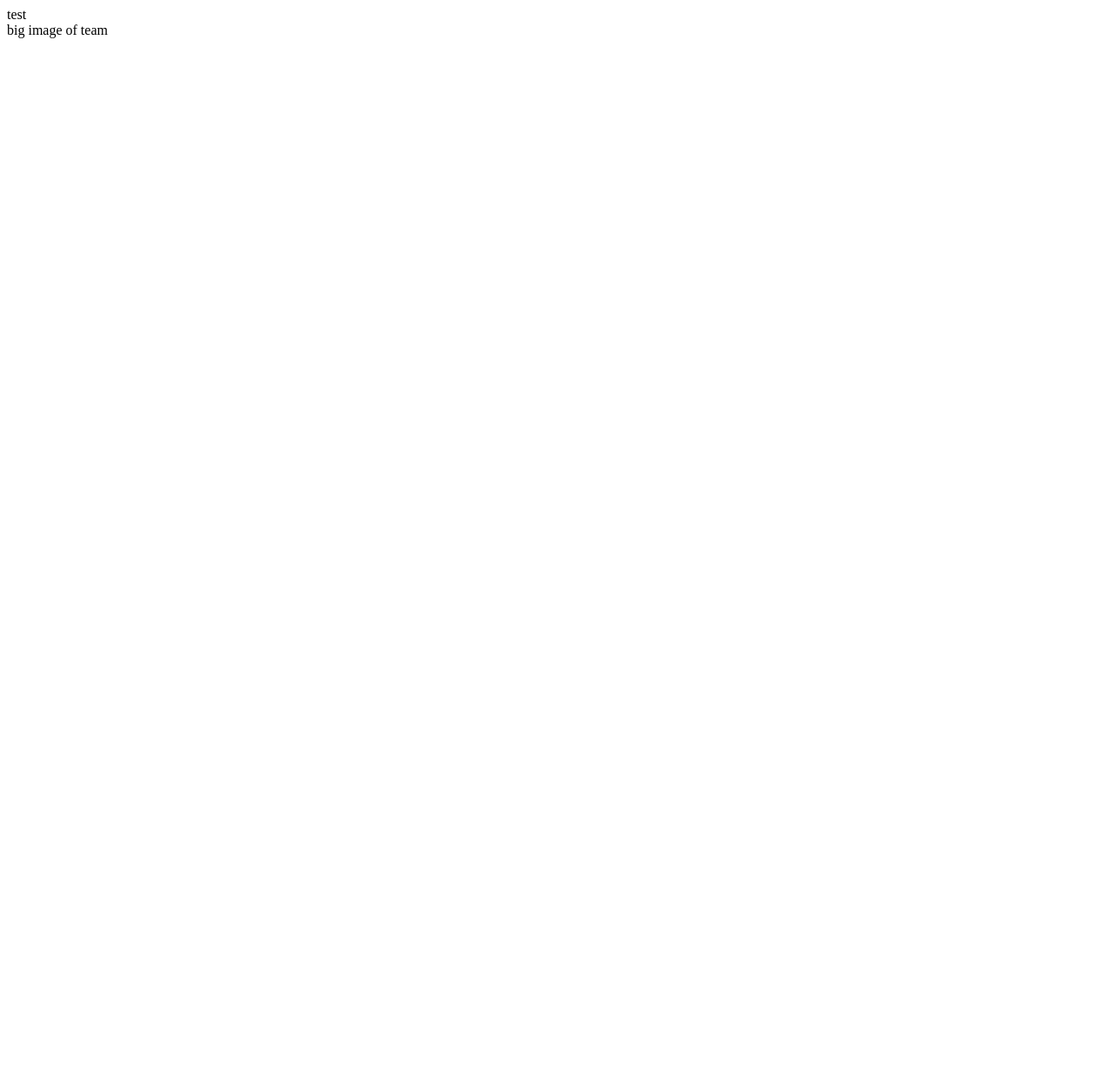
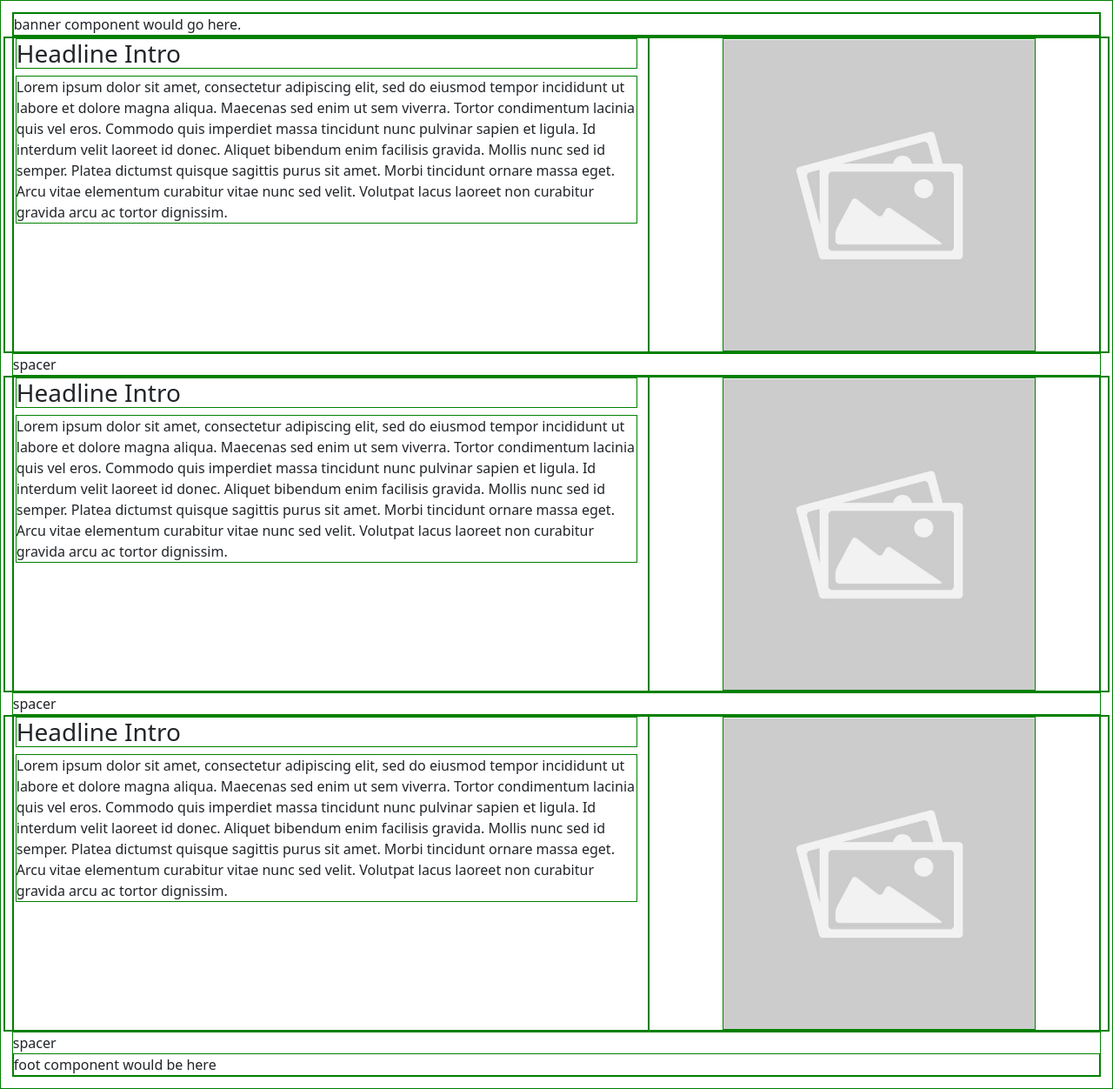
Before and after one commit to bathant702/progressive_choices_inc, a website: page Pages/Support/advocacy.html in a window 1280 px wide. Shown: the whole page at 87% size. Before the commit the page ends 800 px from the top, so only its background shows below. Drawn offline with nearby package versions, Linux system fonts and the light colour scheme.

Commit message:
created advocacy page

```diff
--- a/Pages/Support/advocacy.html
+++ b/Pages/Support/advocacy.html
@@ -3,21 +3,110 @@
   <head>
     <meta charset="UTF-8" />
     <meta name="viewport" content="width=device-width, initial-scale=1.0" />
-    <title>Progressive Choices Team</title>
+    <link
+      href="https://cdn.jsdelivr.net/npm/bootstrap@5.3.2/dist/css/bootstrap.min.css"
+      rel="stylesheet"
+      integrity="sha384-T3c6CoIi6uLrA9TneNEoa7RxnatzjcDSCmG1MXxSR1GAsXEV/Dwwykc2MPK8M2HN"
+      crossorigin="anonymous"
+    />
+    <link rel="stylesheet" href="../../CSS/styles.css" />
+    <title>Advocacy</title>
   </head>
   <body>
-    <!-- who/what/why for our team -->
+    <!-- menu bar -->
+    <div>banner component would go here.</div>
+
+    <!-- Advocacy -->
     <div>
       <div class="row">
-        <div class="col-7">test</div>
-        <div class="col-5">big image of team</div>
+        <div class="col-7">
+          <h3>Headline Intro</h3>
+          <p>
+            Lorem ipsum dolor sit amet, consectetur adipiscing elit, sed do
+            eiusmod tempor incididunt ut labore et dolore magna aliqua. Maecenas
+            sed enim ut sem viverra. Tortor condimentum lacinia quis vel eros.
+            Commodo quis imperdiet massa tincidunt nunc pulvinar sapien et
+            ligula. Id interdum velit laoreet id donec. Aliquet bibendum enim
+            facilisis gravida. Mollis nunc sed id semper. Platea dictumst
+            quisque sagittis purus sit amet. Morbi tincidunt ornare massa eget.
+            Arcu vitae elementum curabitur vitae nunc sed velit. Volutpat lacus
+            laoreet non curabitur gravida arcu ac tortor dignissim.
+          </p>
+        </div>
+        <div class="col-5 d-flex justify-content-center">
+          <img
+            src="../../Img/imageplaceholder.jpeg"
+            alt="CEO"
+            class="object-fit-contain board-of-directors-img-format"
+          />
+        </div>
       </div>
     </div>
-    <!-- Board of Directors -->
-    <div></div>
-    <!-- Directors -->
-    <div></div>
-    <!-- Managers -->
-    <div></div>
+    spacer
+
+    <!-- Process to Work with PCI -->
+    <div>
+      <div class="row">
+        <div class="col-7">
+          <h3>Headline Intro</h3>
+          <p>
+            Lorem ipsum dolor sit amet, consectetur adipiscing elit, sed do
+            eiusmod tempor incididunt ut labore et dolore magna aliqua. Maecenas
+            sed enim ut sem viverra. Tortor condimentum lacinia quis vel eros.
+            Commodo quis imperdiet massa tincidunt nunc pulvinar sapien et
+            ligula. Id interdum velit laoreet id donec. Aliquet bibendum enim
+            facilisis gravida. Mollis nunc sed id semper. Platea dictumst
+            quisque sagittis purus sit amet. Morbi tincidunt ornare massa eget.
+            Arcu vitae elementum curabitur vitae nunc sed velit. Volutpat lacus
+            laoreet non curabitur gravida arcu ac tortor dignissim.
+          </p>
+        </div>
+        <div class="col-5 d-flex justify-content-center">
+          <img
+            src="../../Img/imageplaceholder.jpeg"
+            alt="CEO"
+            class="object-fit-contain board-of-directors-img-format"
+          />
+        </div>
+      </div>
+    </div>
+    spacer
+
+    <!-- Free Resources -->
+    <div>
+      <div class="row">
+        <div class="col-7">
+          <h3>Headline Intro</h3>
+          <p>
+            Lorem ipsum dolor sit amet, consectetur adipiscing elit, sed do
+            eiusmod tempor incididunt ut labore et dolore magna aliqua. Maecenas
+            sed enim ut sem viverra. Tortor condimentum lacinia quis vel eros.
+            Commodo quis imperdiet massa tincidunt nunc pulvinar sapien et
+            ligula. Id interdum velit laoreet id donec. Aliquet bibendum enim
+            facilisis gravida. Mollis nunc sed id semper. Platea dictumst
+            quisque sagittis purus sit amet. Morbi tincidunt ornare massa eget.
+            Arcu vitae elementum curabitur vitae nunc sed velit. Volutpat lacus
+            laoreet non curabitur gravida arcu ac tortor dignissim.
+          </p>
+        </div>
+        <div class="col-5 d-flex justify-content-center">
+          <img
+            src="../../Img/imageplaceholder.jpeg"
+            alt="CEO"
+            class="object-fit-contain board-of-directors-img-format"
+          />
+        </div>
+      </div>
+    </div>
+    spacer
+
+    <!-- footer would go here -->
+    <div>foot component would be here</div>
+
+    <script
+      src="https://cdn.jsdelivr.net/npm/bootstrap@5.3.2/dist/js/bootstrap.bundle.min.js"
+      integrity="sha384-C6RzsynM9kWDrMNeT87bh95OGNyZPhcTNXj1NW7RuBCsyN/o0jlpcV8Qyq46cDfL"
+      crossorigin="anonymous"
+    ></script>
   </body>
 </html>
```
